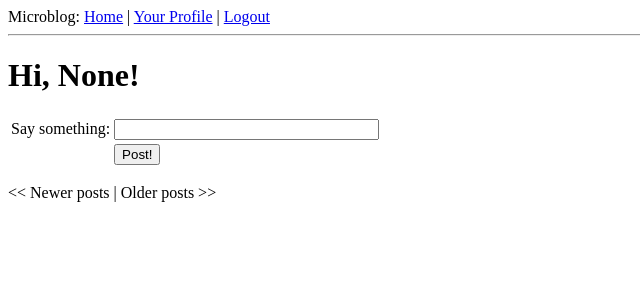
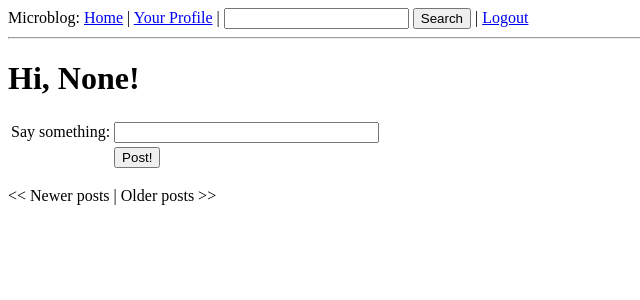
Before and after one commit to iulianstana/Flask-Miguel-Tutorial, a Flask app: page / in a window 1280 px wide. Shown: the top 300 px of the page, without its empty margins (0-640 px from the left). Run offline with Flask 2, Linux system fonts and the light colour scheme; a user stored in the database is signed in; data comes from the database, SQL or seed files in the repository; data that the repository does not hold is empty; parts of the project's set-up code (start-up, migrations or seed data) failed here and were passed over.

Commit message:
[search] create and add a search form to the base page

```diff
--- a/app/forms.py
+++ b/app/forms.py
@@ -32,3 +32,7 @@ class EditForm(Form):
 
 class PostForm(Form):
     post = StringField('post', validators=[DataRequired()])
+
+
+class SearchForm(Form):
+    search = StringField('search', validators=[DataRequired()])
--- a/app/templates/base.html
+++ b/app/templates/base.html
@@ -11,6 +11,11 @@
             <a href="{{ url_for('index') }}">Home</a>
             {% if g.user.is_authenticated %}
             | <a href="{{ url_for('user', nickname=g.user.nickname) }}">Your Profile</a>
+            | <form style="display: inline;" action="{{ url_for('search') }}"
+                    method="post" name="search">
+              {{ g.search_form.hidden_tag() }}{{ g.search_form.search(size=20) }}
+                <input type="submit" value="Search">
+              </form>
             | <a href="{{ url_for('logout') }}">Logout</a>
             {% endif %}
         </div>
--- a/app/views.py
+++ b/app/views.py
@@ -14,7 +14,7 @@ from app import db
 from app import oid
 
 from .models import User, Post
-from .forms import LoginForm, EditForm, PostForm
+from .forms import LoginForm, EditForm, PostForm, SearchForm
 
 
 @app.errorhandler(404)
@@ -35,6 +35,7 @@ def before_request():
         g.user.last_seen = datetime.utcnow()
         db.session.add(g.user)
         db.session.commit()
+        g.search_form = SearchForm()
 
 
 @app.route('/', methods=['GET', 'POST'])
@@ -186,3 +187,11 @@ def unfollow(nickname):
     db.session.commit()
     flash('You have stopped following %s' % nickname)
     return redirect(url_for('user', nickname=nickname))
+
+
+@app.route('/search', methods=['Post'])
+@login_required
+def search():
+    if not g.search_form.validate_on_submit():
+        return redirect(url_for('index'))
+    return redirect(url_for('search_results', query=g.search_form.search.data))
--- a/config.py
+++ b/config.py
@@ -31,3 +31,4 @@ POSTS_PER_PAGE = 5
 
 # Whoosh configuration
 WHOOSH_BASE = os.path.join(basedir, 'search.db')
+MAX_SEARCH_TARGETS = 50
```
